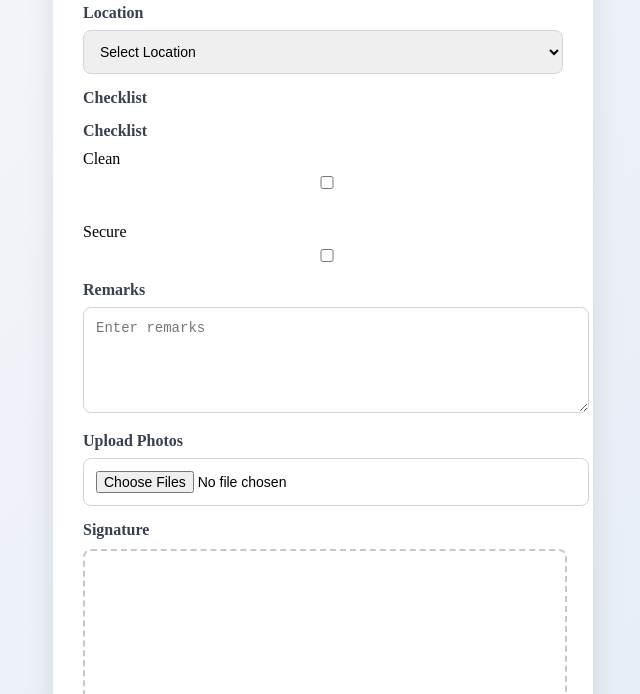
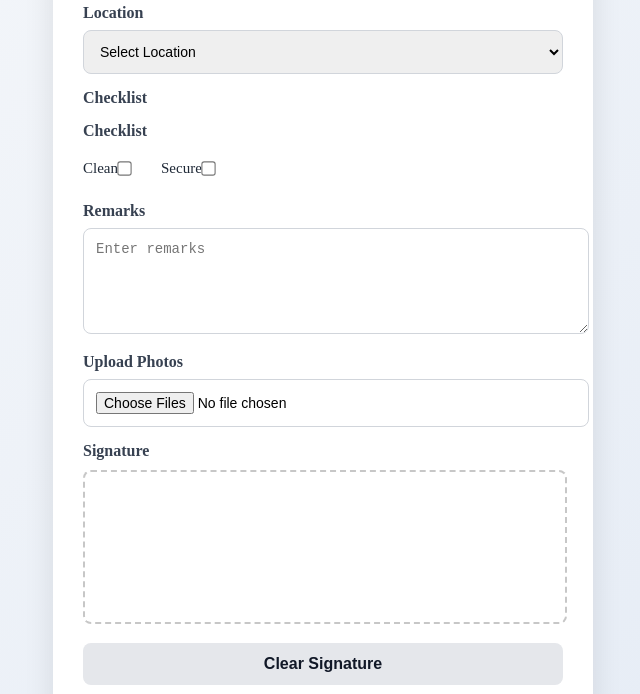
Before and after one commit to nsspatrollingapp-oss/patrol-app, a plain HTML site: page form.html in a window 1280 px wide. Shown: the part 98-792 px from the top of the page, without its empty margins (317-957 px from the left). Drawn offline with Linux system fonts and the light colour scheme.

Commit message:
Update style.css

```diff
--- a/css/style.css
+++ b/css/style.css
@@ -1,26 +1,28 @@
 *
-/* ===== CHECKLIST FIX ===== */
+/* ===== CHECKLIST FINAL FIX ===== */
 
 .checklist {
-  display: flex;
-  flex-direction: column;
-  gap: 12px;
   margin-top: 10px;
 }
 
-.check-item {
+.check-row {
   display: flex;
+  justify-content: space-between; /* TEXT LEFT, BOX RIGHT */
   align-items: center;
-  gap: 10px;
+  padding: 10px 0;
 }
 
-/* Override global label styling */
-.check-item label {
-  display: inline;
+.check-text {
+  font-size: 15px;
+  font-weight: 500;
+  color: #1f2937;
+}
+
+.check-row input[type="checkbox"] {
   margin: 0;
-  font-weight: 500;
-  cursor: pointer;
+  transform: scale(1.1);
 }
+
 
 .check-item input[type="checkbox"] {
   margin: 0;
@@ -29,33 +31,6 @@
 {
   box-sizing: border-box;
   font-family: "Inter", Arial, sans-serif;
-}
-
-/* ===== CHECKLIST FIX ===== */
-
-.checklist {
-  display: flex;
-  flex-direction: column;
-  gap: 12px;
-  margin-top: 10px;
-}
-
-.check-item {
-  display: flex;
-  align-items: center;
-  gap: 10px;
-}
-
-/* Override global label styling */
-.check-item label {
-  display: inline;
-  margin: 0;
-  font-weight: 500;
-  cursor: pointer;
-}
-
-.check-item input[type="checkbox"] {
-  margin: 0;
 }
 
 
```
